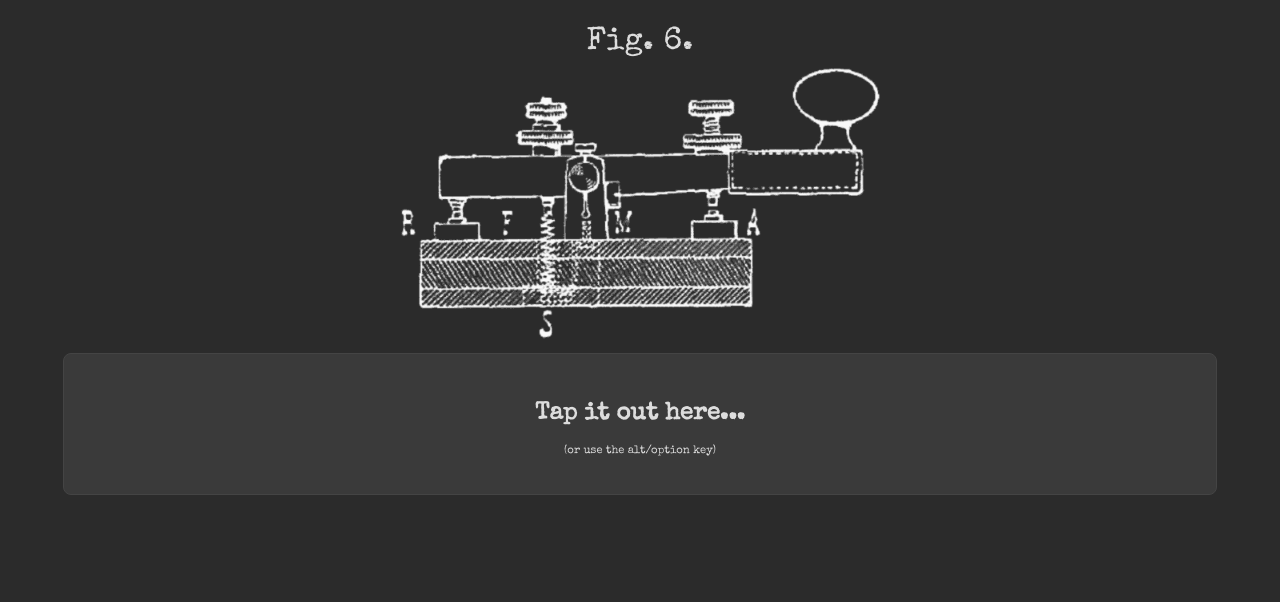
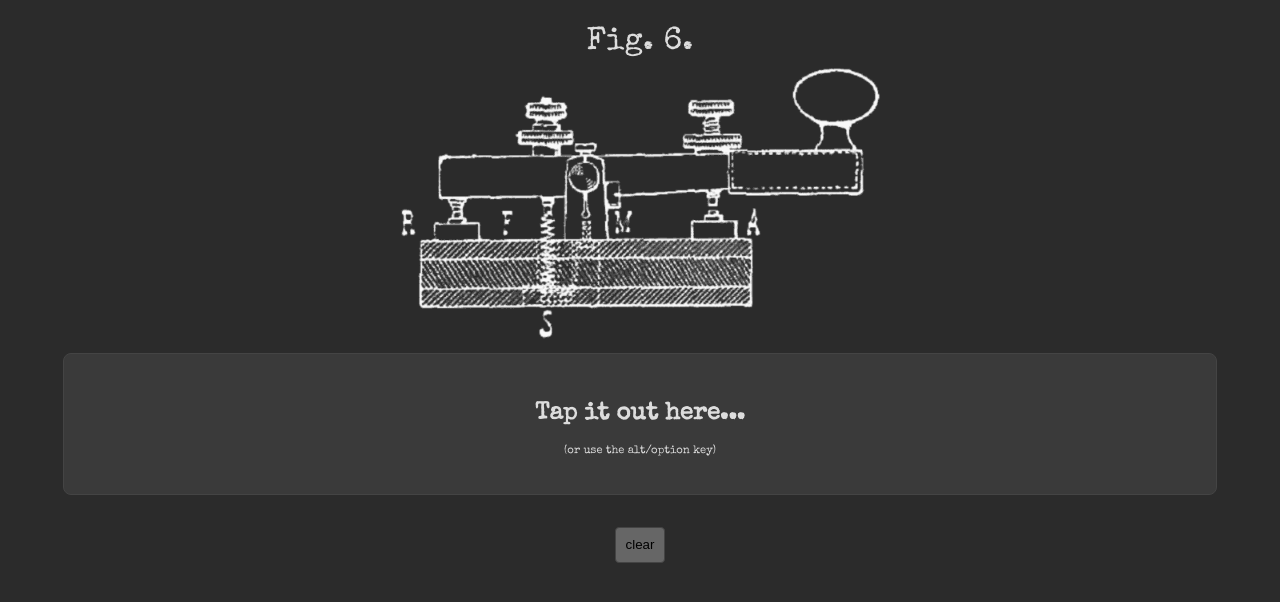
Before and after one commit to ultranaut/fig-6, a React (Create React App) app: page / in a window 1280 px wide. Shown: the top 602 px of the page. Built offline with nearby package versions, Linux system fonts and the light colour scheme.

Commit message:
Move Output into components folder

```diff
--- a/src/components/App.js
+++ b/src/components/App.js
@@ -1,6 +1,7 @@
 import React from 'react';
 import telegraph from '../images/L-Telegraph1_mod.png';
 import Tapper from './Tapper';
+import Output from './Output';
 
 class App extends React.Component {
   state = {
@@ -118,7 +119,7 @@ class App extends React.Component {
           handleSignalStart={this.props.handleSignalStart}
           handleSignalEnd={this.props.handleSignalEnd}
         />
-        {/* <Output output={this.props.output} clearInput={this.props.clearInput} /> */}
+        <Output output={this.props.output} clearInput={this.props.clearInput} />
       </div>
     );
   }
--- /dev/null
+++ b/src/components/Output.js
@@ -0,0 +1,19 @@
+import React from 'react';
+
+class Output extends React.Component {
+  render() {
+    return (
+      <div className="output">
+        <div className="display">{this.props.output}</div>
+        <input
+          type="button"
+          className="clear-button"
+          value="clear"
+          onClick={this.props.clearInput}
+        />
+      </div>
+    );
+  }
+}
+
+export default Output;
```
Also changed, not shown: src/js/jsx/output.js (deleted, +0 -15 lines), src/js/output.js (deleted, +0 -15 lines).
